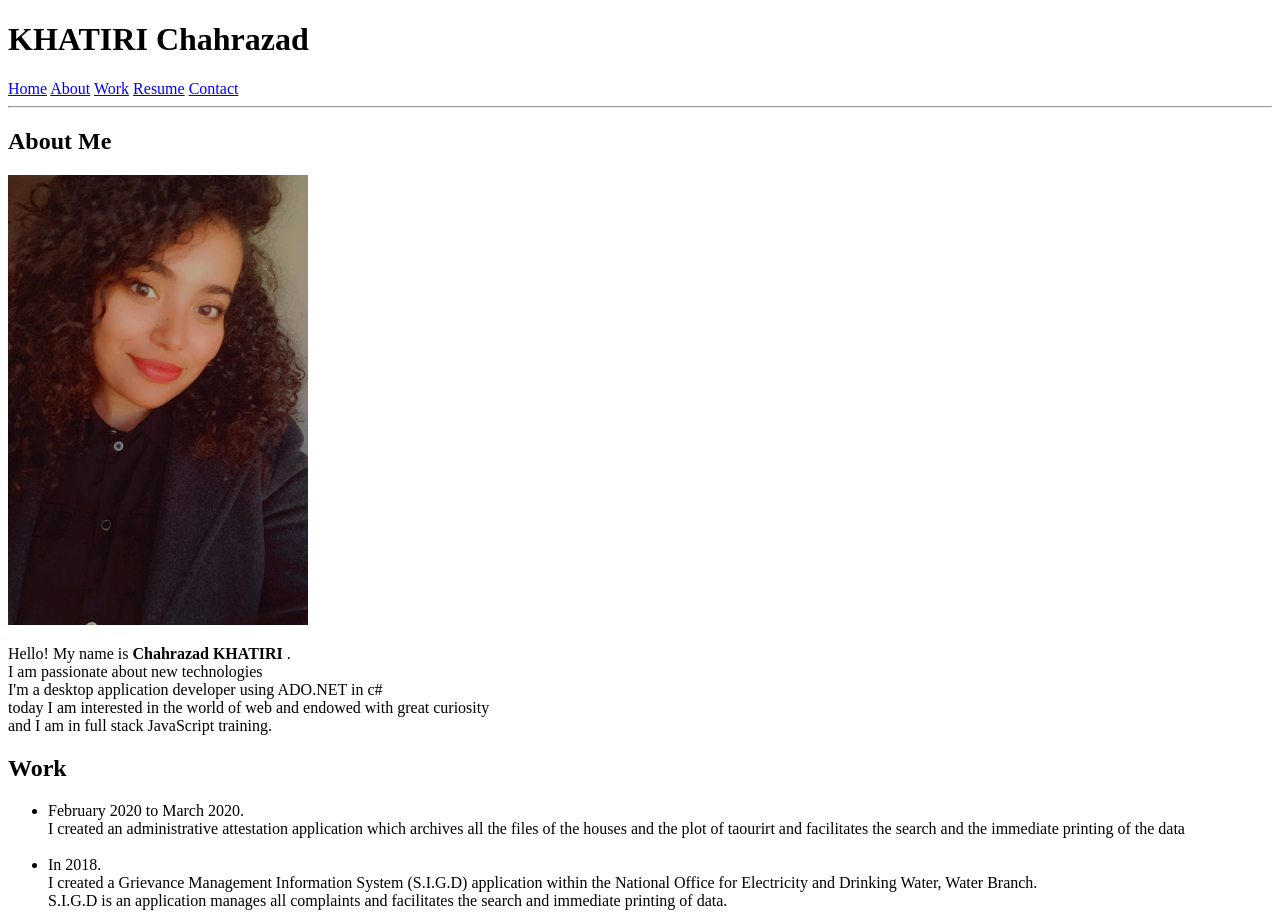
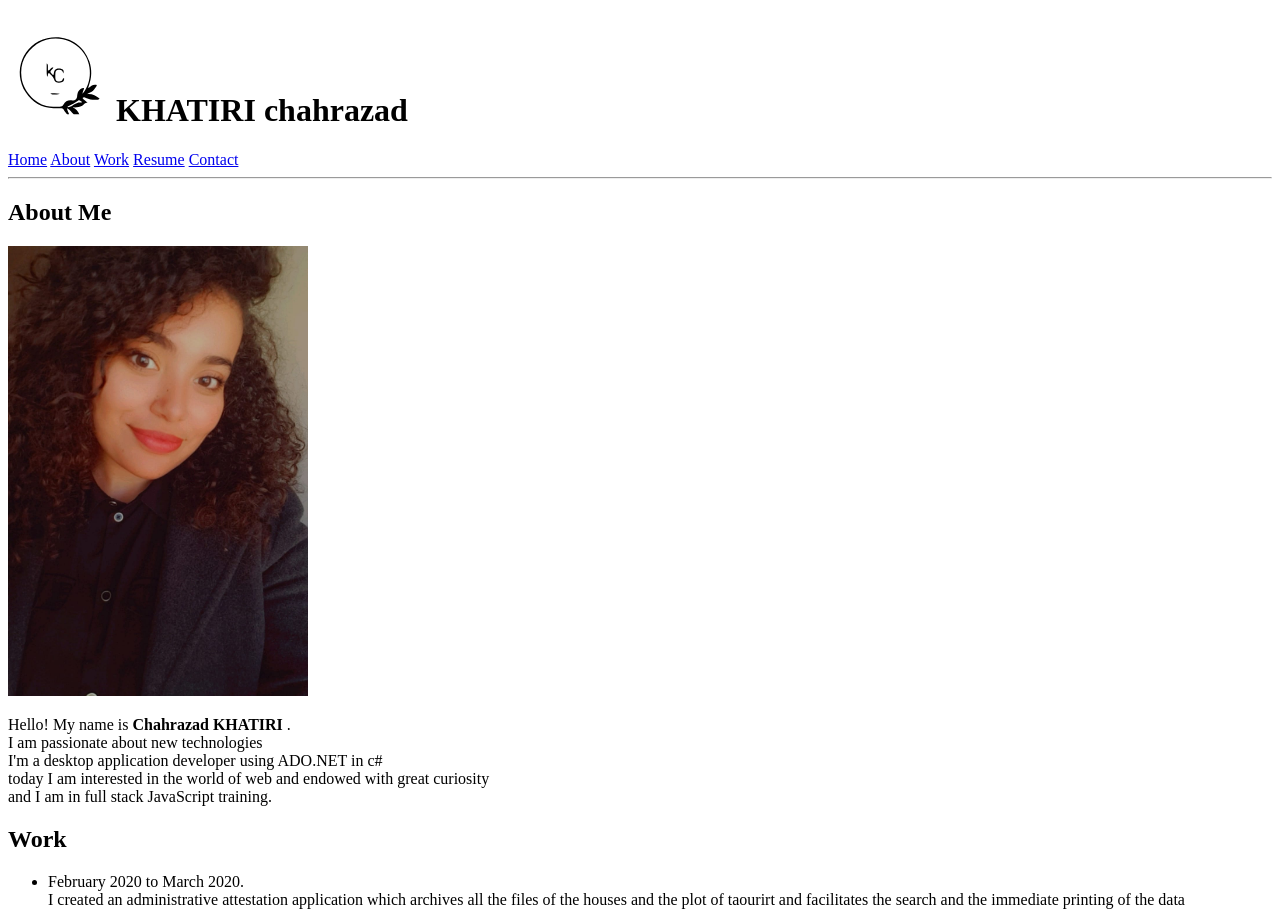
Before and after one commit to ckhatiri/checkpoint_html, a plain HTML site: page index.html in a window 1280 px wide. Shown: the top 913 px of the page. Drawn offline with Linux system fonts and the light colour scheme.

Commit message:
adding all files

```diff
--- a/index.html
+++ b/index.html
@@ -4,13 +4,15 @@
     <meta charset="UTF-8">
     <meta http-equiv="X-UA-Compatible" content="IE=edge">
     <meta name="viewport" content="width=device-width, initial-scale=1.0">
+    <link rel="icon" type="image/x-icon" href="icon/My_icon.svg">
     <link rel="stylesheet" href="style.css">
     <title>KHATIRI Chahrazad</title>
 </head>
 <body>
     <header id="home">
         <h1>
-            KHATIRI Chahrazad
+            <img src="icon/My_icon.svg" width="100px" height="100px" alt="" >
+            KHATIRI chahrazad
         </h1>
         <nav>
             <a href="#home">Home</a>
```
Also changed, not shown: icon/My_icon.svg (added).
